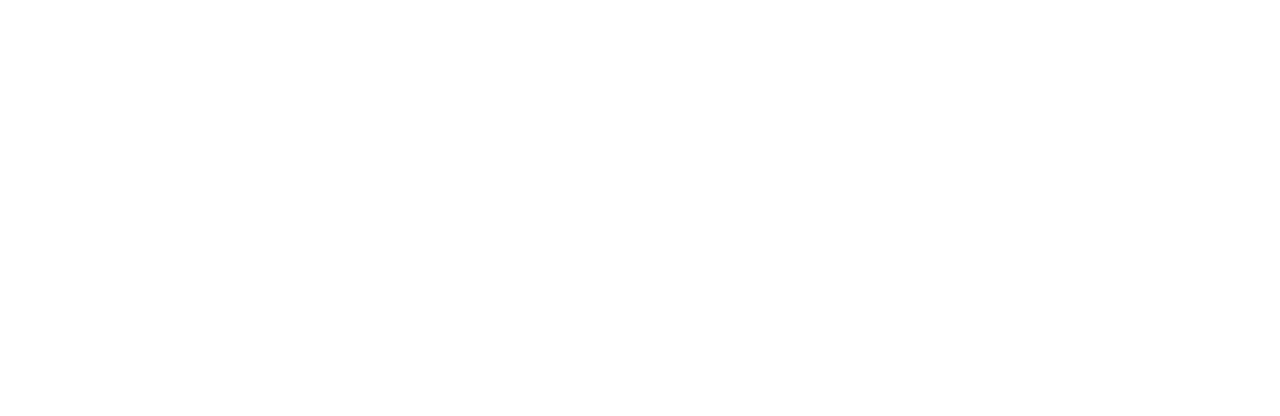
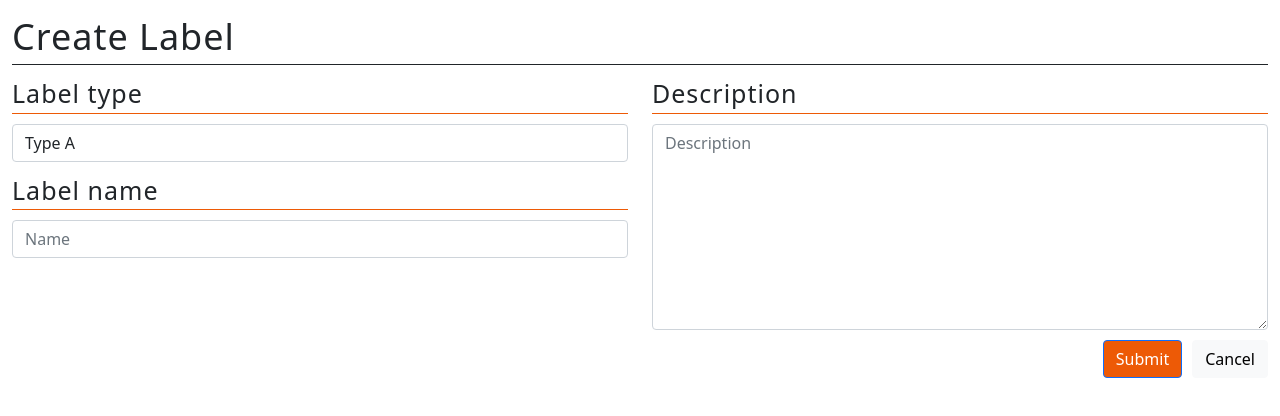
Before and after one commit to muctadir/lama, an Angular app in the folder frontend/: page /create-label in a window 1280 px wide. Before the commit this address led to /. Shown: the top 416 px of the page. Built offline with nearby package versions, Linux system fonts and the light colour scheme.

Commit message:
Basic form for making labels

```diff
--- a/frontend/src/app/app-routing.module.ts
+++ b/frontend/src/app/app-routing.module.ts
@@ -7,6 +7,7 @@
 import { HomePageComponent } from './home-page/home-page.component';
 import { ProjectCreationComponent } from './project-creation/project-creation.component';
 import { LabellingPageComponent } from './labelling-page/labelling-page.component';
+import { LabelFormComponent } from './label-form/label-form.component';
 
 const routes: Routes = [{path: '', component: LoginComponent},
     {path: 'login', component: LoginComponent},
@@ -15,7 +16,8 @@
     {path: 'account', component: AccountComponent},
     {path: 'home', component: HomePageComponent},
     {path: 'createProject', component:ProjectCreationComponent},
-    {path: 'labelling-page', component:LabellingPageComponent}];
+    {path: 'labelling-page', component:LabellingPageComponent},
+    {path: 'create-label', component:LabelFormComponent}];
 
 @NgModule({
   imports: [RouterModule.forRoot(routes)],
--- a/frontend/src/app/app.module.ts
+++ b/frontend/src/app/app.module.ts
@@ -13,6 +13,7 @@
 import { ProjectCreationComponent } from './project-creation/project-creation.component';
 import { LabellingPageComponent } from './labelling-page/labelling-page.component';
 import { NgbModule } from '@ng-bootstrap/ng-bootstrap';
+import { LabelFormComponent } from './label-form/label-form.component';
 
 
 @NgModule({
@@ -25,7 +26,8 @@
     AccountInformationFormComponent,
     HomePageComponent,
     ProjectCreationComponent,
-    LabellingPageComponent
+    LabellingPageComponent,
+    LabelFormComponent
   ],
   imports: [
     BrowserModule,
--- /dev/null
+++ b/frontend/src/app/label-form/label-form.component.html
@@ -0,0 +1,42 @@
+<!-- Author: Bartjan Henkemans -->
+
+<div class="container-fluid min-vh-100 d-flex flex-column" id="body">
+    <div class="row" class="title">
+        <div class="col-12">
+            Create Label
+        </div>
+    </div>
+    <div class="row">
+        <div class="col-6">
+            <div>
+                <div class="subTitle">Label type</div>
+                <div class="form-group">
+                    <select class="form-control" name="labels">
+                        <option *ngFor="let labelType of labelTypes" value="{{ labelType.labelTypeName }}">{{ labelType.labelTypeName }}</option>
+                    </select>
+                </div>
+            </div>
+            <div>
+                <div class="subTitle">Label name</div>
+                <input type="text" class="form-control" placeholder="Name">
+            </div>
+        </div>
+        <div class="col-6">
+            <div>
+                <div class="subTitle">
+                    Description
+                </div>
+                <div class="form-group">
+                    <textarea class="form-control" rows="8" placeholder="Description" id="remark"></textarea>
+                </div>
+            </div>
+        </div>
+
+    </div>
+    <div class="row" style="margin-top: 10px;">
+        <div class="form-group" id="butt">
+            <button class="btn btn-light float-end" (click)="notImplemented()" style="margin-left:10px;">Cancel</button>
+            <button class="btn btn-primary float-end" (click)="notImplemented()" >Submit</button>
+        </div>
+    </div>
+</div>
--- /dev/null
+++ b/frontend/src/app/label-form/label-form.component.scss
@@ -0,0 +1,17 @@
+.title {
+    padding-top: 10px;
+    border-bottom: 1px;
+    border-bottom-style: solid;
+    font-size: 36px;
+    letter-spacing: 1px;
+}
+
+.subTitle {
+    padding-top: 10px;
+    margin-bottom: 10px;
+    border-bottom: 1px;
+    border-bottom-style: solid;
+    border-color: #ed5a06;
+    font-size: 25px;
+    letter-spacing: 1px;
+}
--- /dev/null
+++ b/frontend/src/app/label-form/label-form.component.ts
@@ -0,0 +1,36 @@
+import { Component, OnInit } from '@angular/core';
+type labelType = {
+  labelTypeName: String,
+  labelTypeDescription: String,
+  labels: Array<String>
+}
+
+@Component({
+  selector: 'app-label-form',
+  templateUrl: './label-form.component.html',
+  styleUrls: ['./label-form.component.scss']
+})
+export class LabelFormComponent implements OnInit {
+  labelTypes: Array<labelType> = [
+    {
+      labelTypeName: "Type A",
+      labelTypeDescription: "Nullam gravida enim et ipsum feugiat, lobortis tempus quam facilisis. Phasellus neque lacus, tincidunt non sollicitudin at, mattis id ante. Nullam efficitur scelerisque sem, sit amet pharetra orci pellentesque a. Donec ullamcorper leo eu sagittis dictum. Mauris ut est nisi. Sed sed felis justo. Quisque at ligula quis arcu pretium malesuada. Sed a rutrum felis. Quisque finibus ipsum libero, id lacinia enim varius ullamcorper. Nullam scelerisque dolor nulla, in laoreet libero commodo at. Nunc non lacus at felis maximus sodales sed eu lorem. Integer non cursus felis. Cras vel ornare arcu. Pellentesque finibus at metus vel suscipit. Ut dignissim dictum semper. Pellentesque nec dignissim ex.",
+      labels: ["Lorem", "ipsum", "dolor", "sit", "amet"]
+    },
+    {
+      labelTypeName: "Type B",
+      labelTypeDescription: "Ut ac venenatis dolor, ut malesuada elit. Donec dapibus imperdiet nunc, eget consequat justo. Curabitur id neque quis ante rhoncus dictum non vel tortor. Mauris orci erat, ullamcorper in magna accumsan, vulputate consequat nisi. Nam ac velit sed nunc commodo venenatis et a nisi. In egestas sapien purus, et tincidunt arcu ultricies vitae. Mauris vulputate felis mauris, quis vestibulum leo auctor vel. Mauris gravida ipsum ac congue auctor. Aliquam dictum, est vel malesuada mollis, dolor justo tempus risus, id pharetra felis orci at diam. Nulla semper et nunc at pulvinar. Phasellus id semper risus, vitae vestibulum augue. Praesent rhoncus id orci in gravida. Cras ultrices tincidunt elit, sed mattis elit mattis quis. Duis quis sapien odio. Nulla laoreet tristique lectus sed posuere. Aenean sem nibh, hendrerit ut odio in, fringilla porta nulla.",
+      labels: ["Pellentesque", "sit ", "ligula", "vitae"]
+    },
+  ]
+
+  constructor() { }
+
+  ngOnInit(): void {
+  }
+
+  notImplemented() {
+    alert("Not implemented");
+  }
+
+}
--- a/frontend/src/app/labelling-page/labelling-page.component.html
+++ b/frontend/src/app/labelling-page/labelling-page.component.html
@@ -1,3 +1,4 @@
+<!-- @author: Bartjan Henkemans & Thea Bradly -->
 <!-- big container -->
 <div class="container-fluid min-vh-100 d-flex flex-column" id="body">
     <!-- contains the page title and little buttons -->
```
Also changed, not shown: 1 other file (tests, documents, lock files or other folders).
